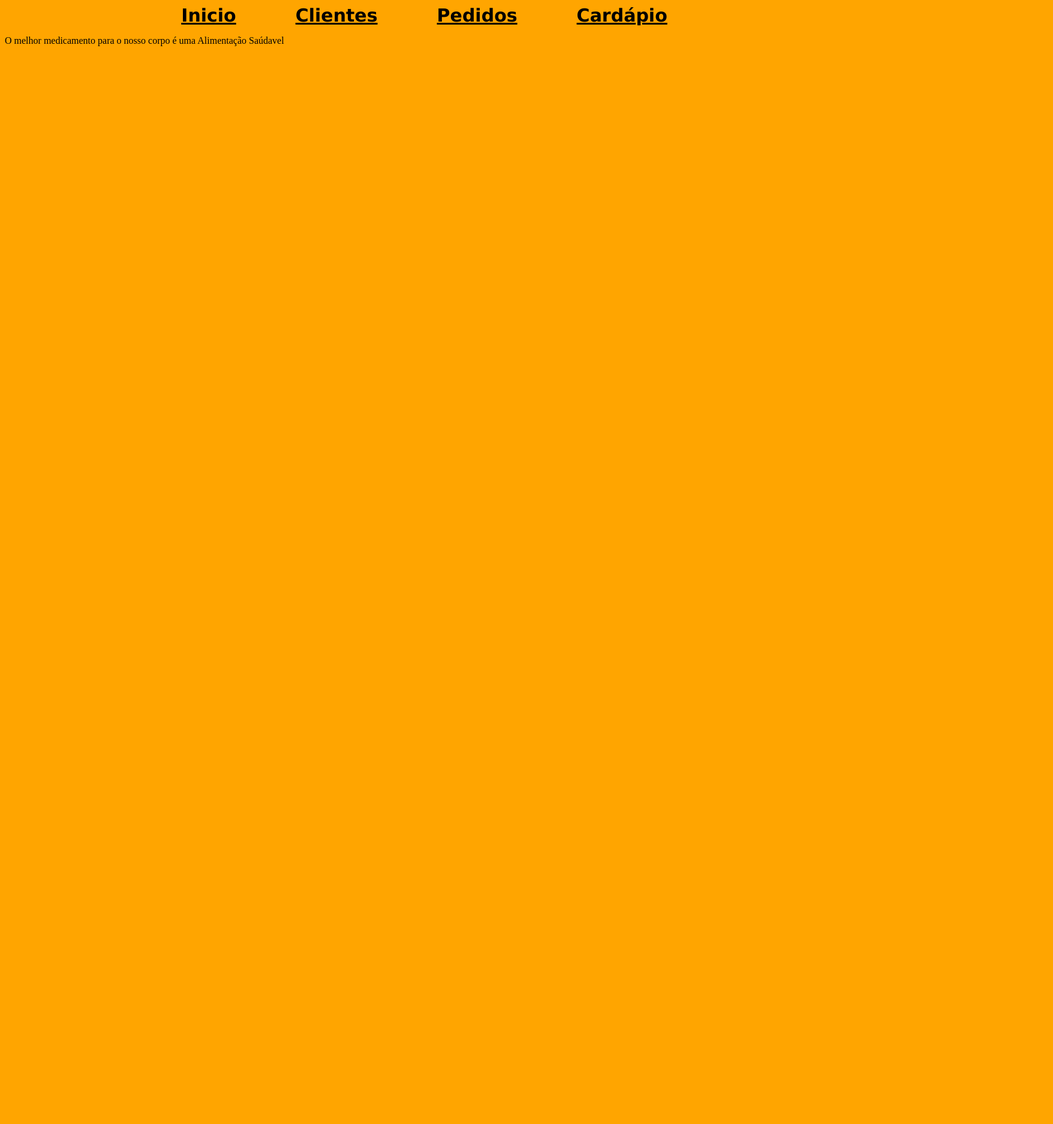
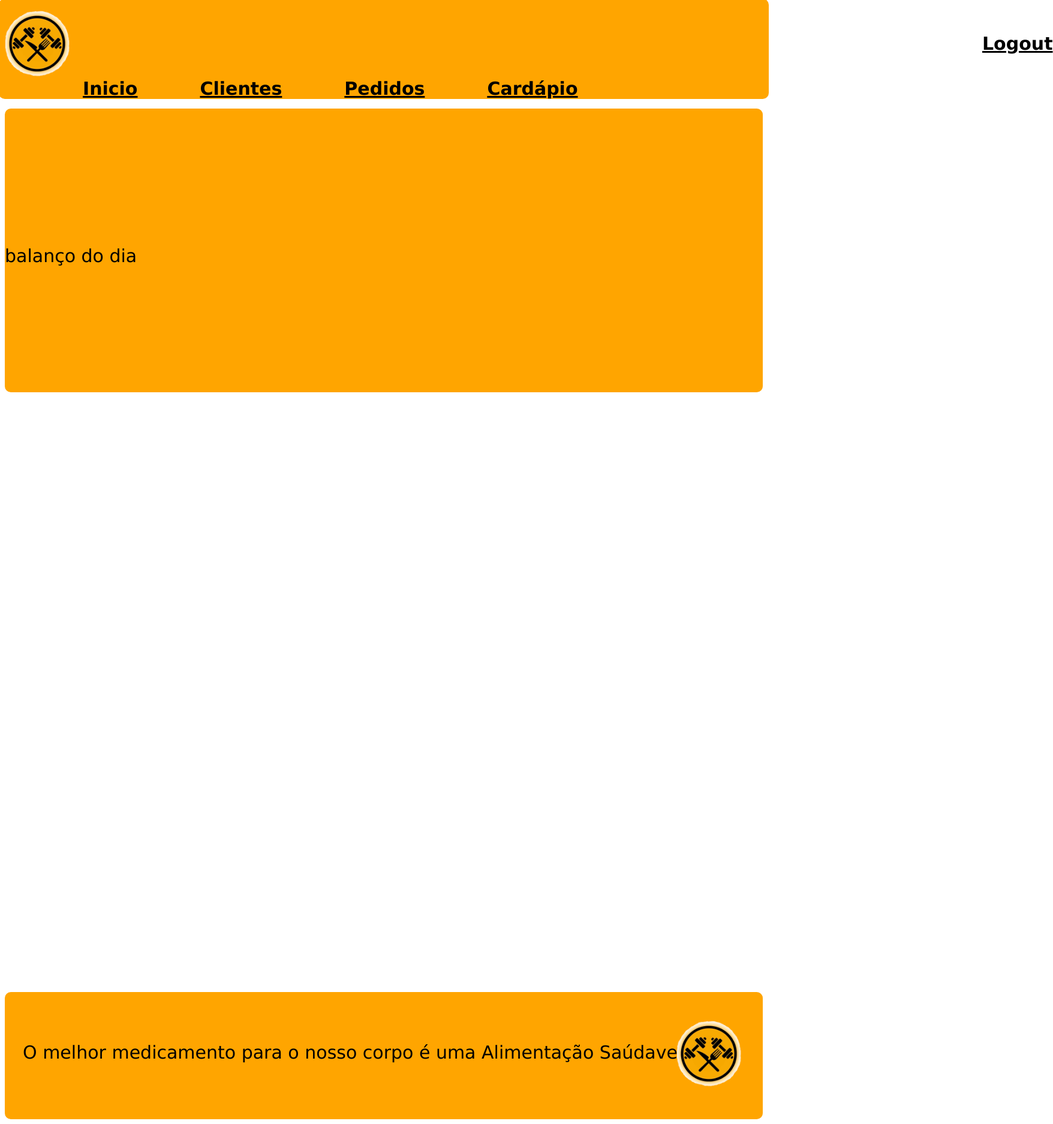
Before and after one commit to Tha1Reis/DonaFitness, a plain HTML site: page index.html in a window 1280 px wide. Shown: the whole page at 60% size, 1756 px wide, since content can reach past the window. Before the commit the page ends 800 px from the top, so only its background shows below. Drawn offline with Linux system fonts and the light colour scheme.

Commit message:
atualiza

```diff
--- a/index.html
+++ b/index.html
@@ -10,16 +10,31 @@
     <link rel="stylesheet" href="style.css"
 </head>
 
-<body >
+<body id="index" >
+    <header>
     <nav>
-    <ul><center><li><a href="index.html">Inicio</a></li>
+        <img id = "logo" src="donafit.png">
+    <ul><li><a href="index.html">Inicio</a></li>
     <li><a href="index.html">Clientes</a></li>
             <li><a href="index.html">Pedidos</a></li>
             <li><a href="cárpadio.html">Cardápio</a></li>
-        </center></ul></nav>
-    <p>O melhor medicamento para o nosso corpo
+            <li><a id="Logout"href="login.html">Logout</a></li>
+        </ul></nav>
+    </header>
+    <article>
+        <br><br><br><br><br><br><br><br><br><br><br>
+        <p>
+            balanço do dia
+        </p><br><br><br><br><br><br><br><br><br><br>
+    </article>
+    <footer>
+        <br>
+    <p><br>O melhor medicamento para o nosso corpo
         é uma Alimentação Saúdavel
     </p>
+    <img id="imgrodape"src="donafit.png"><br>
+    <br><br><br>
+    </footer>
 
 
 
--- a/style.css
+++ b/style.css
@@ -35,8 +35,31 @@ div{
     margin-top: 30px;
 
 }
+#cardapio{
+    color: black;
+    font-family: Lucida;
+    font-style: normal;
+    margin-top: 130px;
+    margin-left: 240px;
+}
+.limpar{
+    border-radius: 10px;
+    margin-left: 5px;
+    font-family: Lucida;
+    font-size: 18px;
+    width: 120px;
+    font-weight: bold;
+    color: black;
+}
+#logout{
+    margin-left: 1600px;
+}
 label{
-    margin-left: 45px;
+
+    margin-left: 100px;
+    font-size: 20px;
+    font-weight: bold;
+    color:black;
 }
 .login{
     margin-left: 130px;
@@ -60,7 +83,7 @@ fieldset{
 }
 .entrar{
     border-radius: 10px;
-    margin-left: 65px;
+    margin-left: 5px;
     font-family: Lucida;
     font-size: 18px;
     width: 100px;
@@ -85,11 +108,10 @@ input {
 }
 .enviar{
     border-radius: 10px;
-    margin-left: 65px;
+    margin-left: 435px;
     font-family: Lucida;
     font-size: 18px;
     width: 100px;
-    font-weight: bold;
     color: black;
 }
 .esqueceusenha{
@@ -102,13 +124,57 @@ input {
     border-radius: 10px  ;
 }
 nav li{
+
     list-style: none;
     display: inline-block;
+    display: inline-flex;
     font-family: Lucida Sans;
-    font-size: 100px;
     font-weight: bold;
+    font-size: 0px;
+    margin-top: -110px;
 }
 nav a {
     font-size: 30px;
     color: black;
+    margin-left: 100px;
 }
+header{
+    background-color: orange;
+    border-radius: 10px;
+    margin-top: -10px;
+    margin-right: -10px;
+    margin-left: -10px;
+}
+footer{
+    background-color: orange;
+    border-radius: 10px;
+    position:relative;
+    margin-top: 1000px;
+}
+footer p{
+    margin-left: 30px;
+    font-size: 30px;
+    font-family: 'Lucida Sans';
+}
+#imgrodape{
+    width: 110px;
+    margin-left: 1120px;
+    margin-top: -100px;
+}
+article{
+    background-color: orange;
+    border-radius: 10px;
+
+}
+article p{
+    font-size: 30px;
+    font-family: lucida sans;
+}
+#logo{
+    width: 110px;
+    margin-top: 20px;
+    margin-left: 10px;
+}
+#index{
+ background-color: white;
+}
```
Also changed, not shown: cárpadio.html (+23 -17 lines), senha.html (+1 -1 lines).
